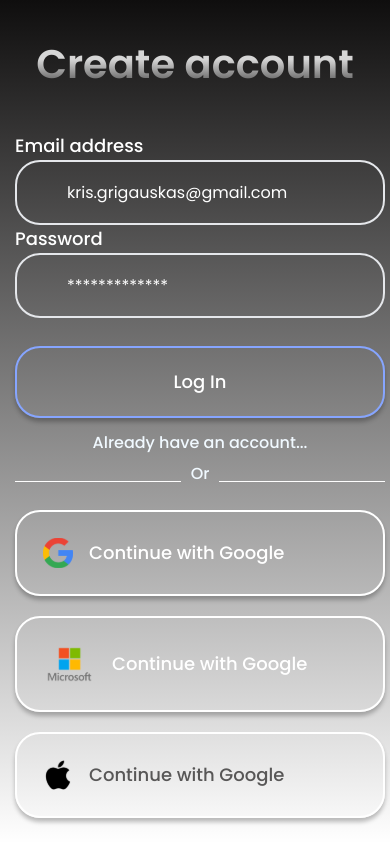
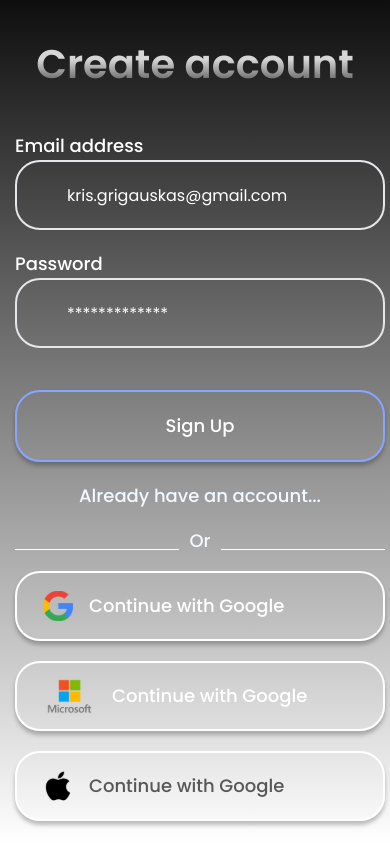
Before and after one commit to MamtazDev/verifyx, a React (Vite) app: page /create-account in a window 390 px wide. Built offline with nearby package versions, Linux system fonts and the light colour scheme.

Commit message:
sign up page responsive

```diff
--- a/src/index.css
+++ b/src/index.css
@@ -5,7 +5,7 @@
 
 @layer components {
     .title-style {
-        @apply text-[40px] lg:text-[65px] font-semibold text-white get_started text-center mb-[38px] lg:mb-[33px];
+        @apply text-[40px] lg:text-[65px] font-semibold get_started text-center mb-[38px] lg:mb-[33px];
     }
 }
 
@@ -58,7 +58,3 @@ body {
     box-shadow: 0px 4px 4px 0px rgba(0, 0, 0, 0.25);
     backdrop-filter: blur(2px);
 }
-
-@media screen and (max-width:667px) {
-    .title-style {}
-}
--- a/src/pages/CreateAccount.jsx
+++ b/src/pages/CreateAccount.jsx
@@ -13,18 +13,19 @@ const CreateAccount = () => {
 
         {/* input form */}
         <div className="form_wrapper w-[370px] mx-auto">
-          <div className="input_form mb-[28px]">
+          <div className="input_form mb-[42px] lg:mb-[28px]">
             {/* email */}
-            <div className="email_input">
+            <div className="email_input mb-5 lg:mb-0">
               <label
                 htmlFor="email"
-                className="block text-lg font-medium text-white">
+                className="block text-lg font-medium text-white"
+              >
                 Email address
               </label>
               <input
                 id="email"
                 type="email"
-                className="w-full border-2 rounded-[25px] bg-transparent pl-[50px] outline-none h-[65px] placeholder:text-white text-white"
+                className="w-full border-2 rounded-[25px] bg-transparent px-[50px] outline-none h-[70px] lg:h-[65px] placeholder:text-white text-white"
                 placeholder="kris.grigauskas@gmail.com"
               />
             </div>
@@ -34,54 +35,56 @@ const CreateAccount = () => {
             <div className="password_input">
               <label
                 htmlFor="password"
-                className="block text-lg font-medium text-white">
+                className="block text-lg font-medium text-white"
+              >
                 Password
               </label>
               <input
                 id="password"
                 type="password"
-                className="w-full border-2 rounded-[25px] bg-transparent pl-[50px] outline-none h-[65px] placeholder:text-white text-white"
+                className="w-full border-2 rounded-[25px] bg-transparent px-[50px] outline-none h-[70px] lg:h-[65px] placeholder:text-white text-white"
                 placeholder="*************"
               />
             </div>
             {/* password -/end */}
           </div>
 
-          <button className="py-[20px] w-full border-2 border-[#86A5FF] rounded-[25px] text-lg text-white font-medium shadow-shadowOne mb-[13px]">
-            Log In
+          <button className="py-[20px] w-full border-2 border-[#86A5FF] rounded-[25px] text-lg text-white font-medium shadow-shadowOne mb-[20px] lg:mb-[13px]">
+            Sign Up
           </button>
 
-          <div className="text-center mb-[11px]">
+          <div className="text-center mb-[22px] lg:mb-[11px]">
             <Link
               to={"/login"}
-              className="text-base font-medium text-[#F1F9FF]">
+              className="text-lg lg:text-base font-medium text-[#F1F9FF]"
+            >
               Already have an account...
             </Link>
           </div>
-          <div className="or flex mb-[28px]">
+          <div className="or flex mb-[21px] lg:mb-[28px]">
             <div className="lr_border border-b border-b-[#FEFEFE] max-w-[175px] w-full m-0"></div>
-            <p className="text-[#F1F9FF] text-base font-medium leading-none mx-[10px]">
+            <p className="text-[#F1F9FF] text-lg lg:text-base font-medium leading-none mx-[10px]">
               Or
             </p>
             <div className="lr_border border-b border-b-[#FEFEFE] max-w-[175px] w-full m-0"></div>
           </div>
 
           <div className="others_login">
-            <button className="p-[26px] w-full border-2 border-white rounded-[25px] text-lg text-white font-medium shadow-shadowOne mb-[20px]">
+            <button className="h-[70px] pl-[26px] w-full border-2 border-white rounded-[25px] text-lg text-white font-medium shadow-shadowOne mb-[20px]">
               <span className="flex items-center gap-4">
                 <img src={Gimg} alt="icon" />
                 Continue with Google
               </span>
             </button>
 
-            <button className="p-[26px] w-full border-2 border-white rounded-[25px] text-lg text-white font-medium shadow-shadowOne mb-[20px]">
+            <button className="h-[70px]  pl-[26px] w-full border-2 border-white rounded-[25px] text-lg text-white font-medium shadow-shadowOne mb-[20px]">
               <span className="flex items-center gap-4">
                 <img src={Mimg} alt="icon" />
                 Continue with Google
               </span>
             </button>
 
-            <button className="p-[26px] w-full border-2 border-white rounded-[25px] text-lg text-[#585757] font-medium shadow-shadowOne mb-[20px]">
+            <button className=" h-[70px]  pl-[26px] w-full border-2 border-white rounded-[25px] text-lg text-[#585757] font-medium shadow-shadowOne mb-[20px]">
               <span className="flex items-center gap-4">
                 <img src={Aimg} alt="icon" />
                 Continue with Google
```
